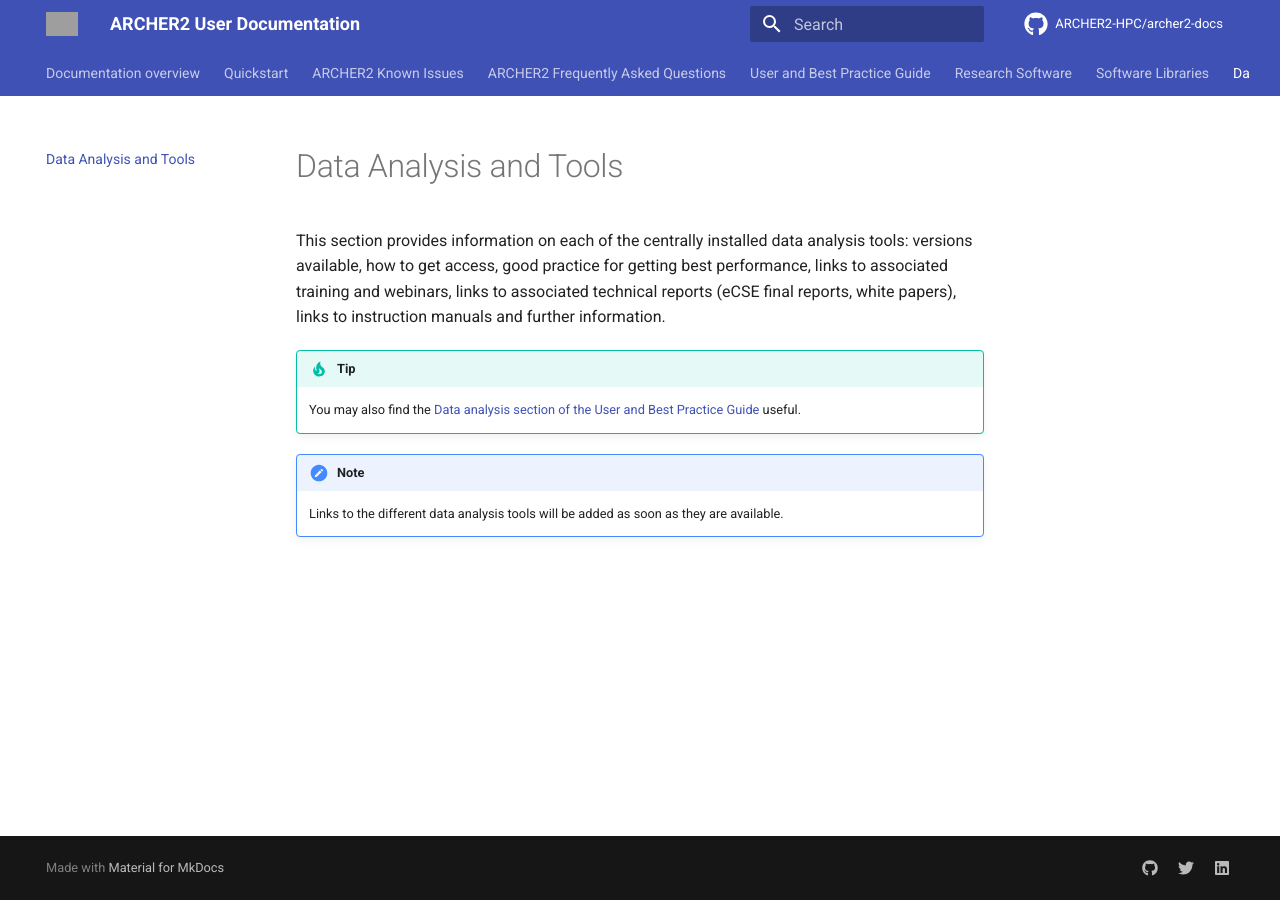
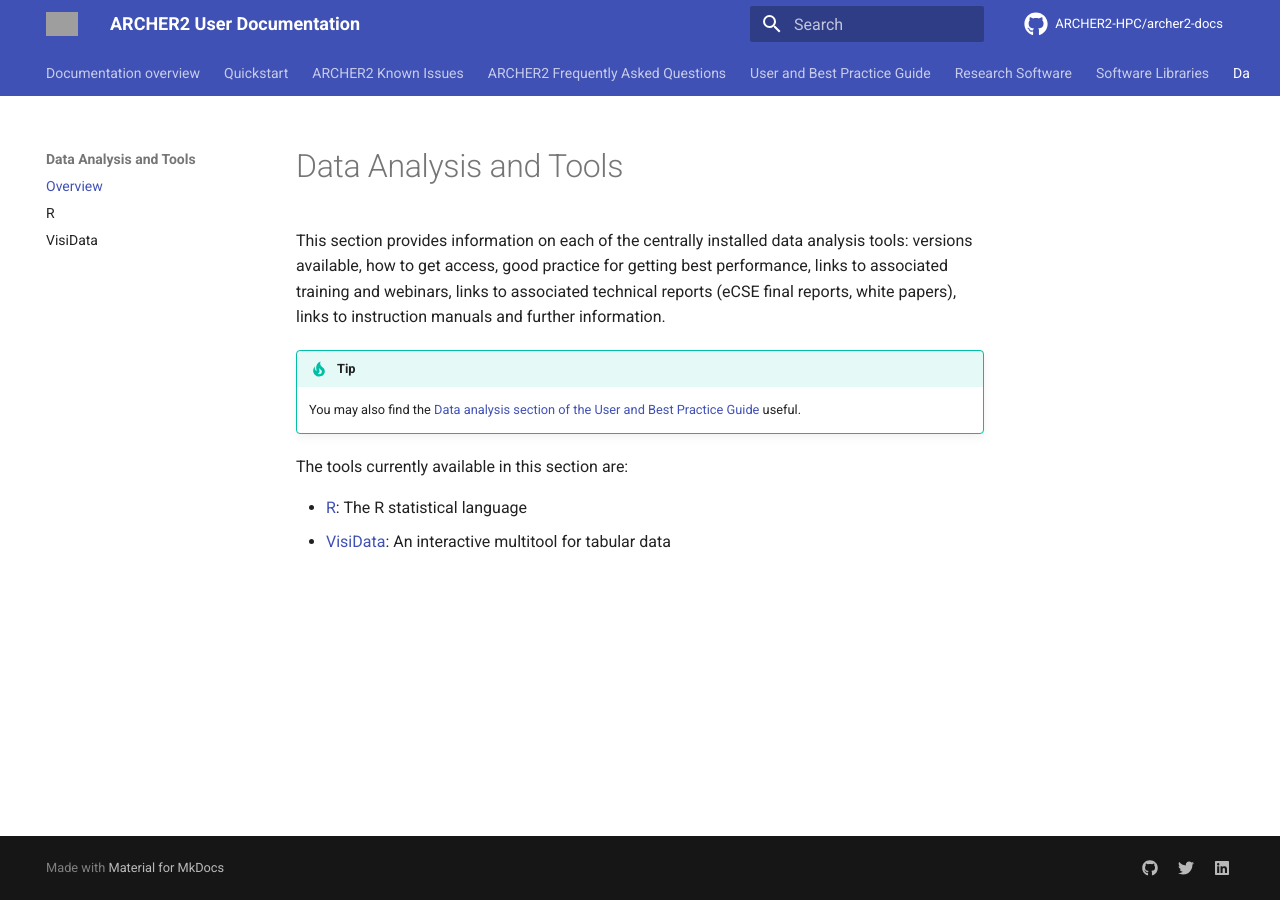
Before and after one commit to ARCHER2-HPC/archer2-docs, an MkDocs documentation site: the page built from docs/data-tools/index.md, in a window 1280 px wide. Built offline with MkDocs 1.6.1 and Material for MkDocs 9.7.7, drawn with Linux system fonts in a browser that asks for light colours; comment, search, counter and statistics services are not loaded; grey boxes are pictures that could not be loaded.

Commit message:
Adds visidata page and links to data tools sections

```diff
--- a/docs/data-tools/index.md
+++ b/docs/data-tools/index.md
@@ -10,6 +10,7 @@
     You may also find the [Data analysis section of the User and
     Best Practice Guide](../user-guide/data/) useful.
 
-!!! note
-    Links to the different data analysis tools will be added as soon
-    as they are available.
+The tools currently available in this section are:
+
+- [R](cray-r.md): The R statistical language
+- [VisiData](visidata.md): An interactive multitool for tabular data
--- a/mkdocs.yml
+++ b/mkdocs.yml
@@ -91,7 +91,10 @@
     - "SLEPc" : software-libraries/slepc.md
     - "SuperLU/SuperLU_DIST": software-libraries/superlu.md
     - "Trilinos": software-libraries/trilinos.md
-  - "Data Analysis and Tools": data-tools/index.md
+  - "Data Analysis and Tools":
+    - "Overview": data-tools/index.md
+    - "R": data-tools/cray-r.md
+    - "VisiData": data-tools/visidata.md
   - "Essential Skills": essentials/index.md
   - "Other Software":
     - "Overview": other-software/index.md
```
Also changed, not shown: docs/data-tools/visidata.md (added, +28 -0 lines).
